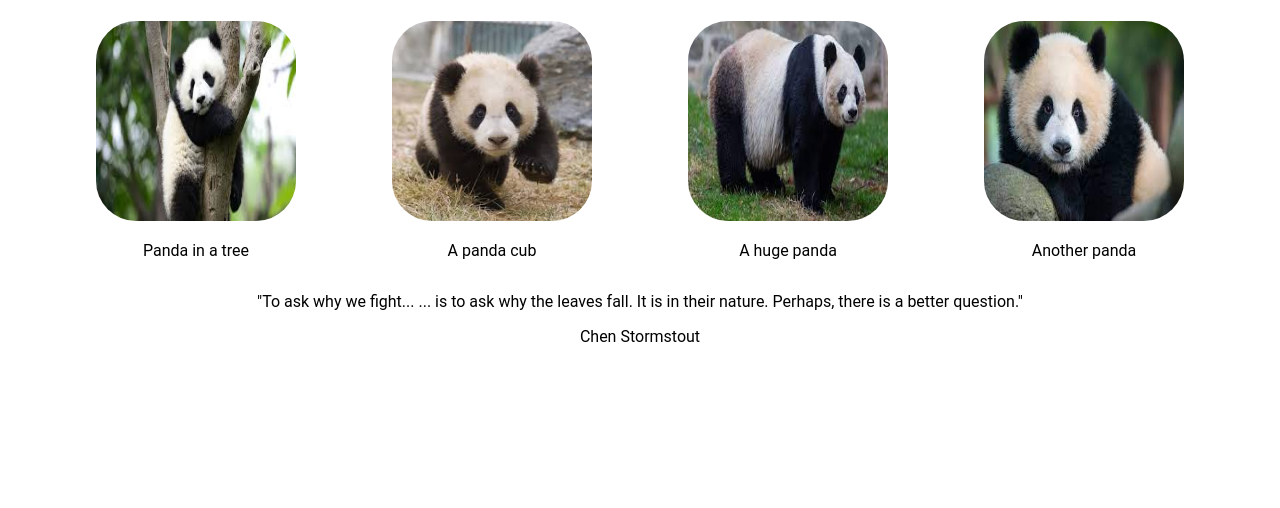
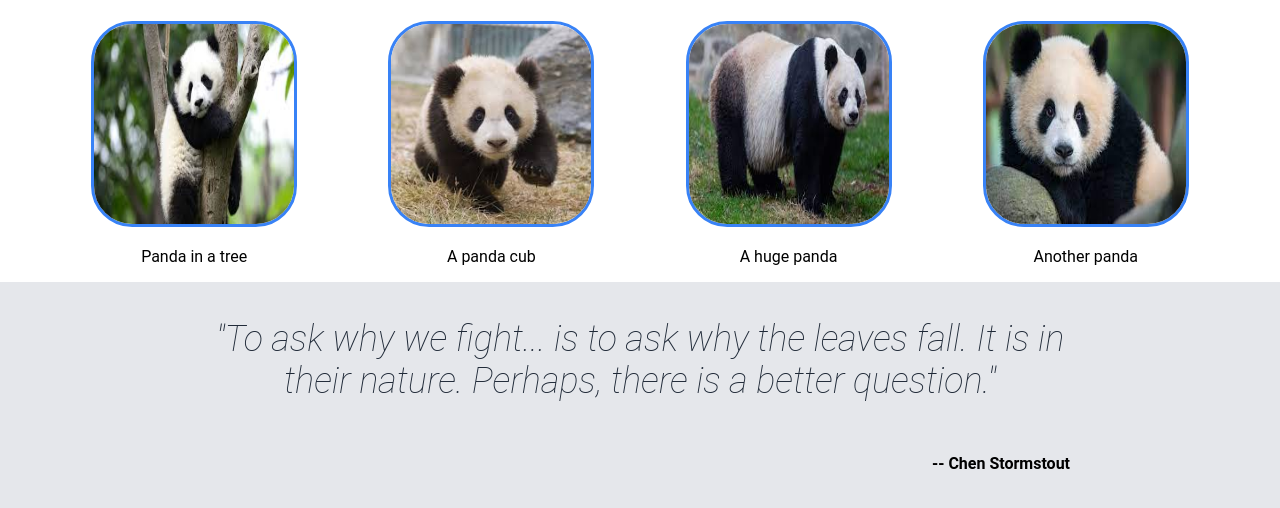
Before and after one commit to NickMagidson/landing-page, a plain HTML site: page index.html in a window 1280 px wide. Shown: the part 712-1220 px from the top of the page. Before the commit the page ends 1074 px from the top, so only its background shows below. Drawn offline with Linux system fonts and the light colour scheme.

Commit message:
Quote section and styling

```diff
--- a/index.html
+++ b/index.html
@@ -49,9 +49,9 @@
             </div>
         </div>
 
-        <div class="quote secion">
-            <p>"To ask why we fight... ... is to ask why the leaves fall. It is in their nature. Perhaps, there is a better question."</p>
-            <p>Chen Stormstout</p>
+        <div class="quote-section">
+            <p class="quote">"To ask why we fight... is to ask why the leaves fall. It is in their nature. Perhaps, there is a better question."</p>
+            <p class="credit">-- Chen Stormstout</p>
         </div>
     </div>
 </body>
--- a/style.css
+++ b/style.css
@@ -105,8 +105,31 @@ button {
 }
 
 .card img {
-    border: #3882f6;
+    border-style: solid;
+    border-color: #3882f6;
     border-radius: 20%;
     width: 200px;
     height: 200px;
 }
+
+.quote-section {
+    display: flex;
+    flex-direction: column;
+    background-color: #E5E7EB;
+    padding: 0 200px;
+}
+
+.quote {
+    font-size: 36px;
+    color: #1F2937;
+    font-style: italic;
+    font-weight: lighter;
+    font-family: 'Roboto', arial;
+}
+
+.credit {
+    text-align: right;
+    font-weight: bold;
+    padding-bottom: 20px;
+    padding-right: 10px;
+}
```
